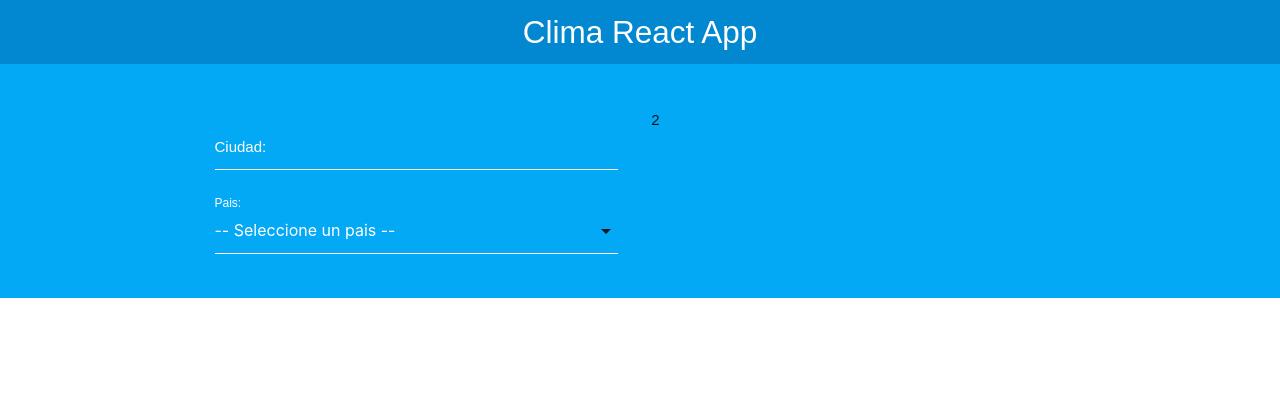
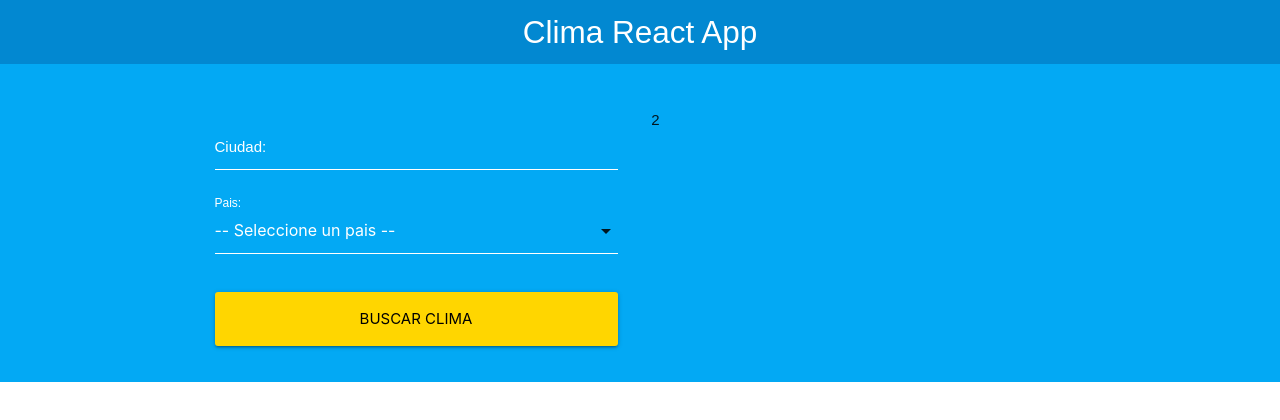
Before and after one commit to MauricioGarcia12/Weather-App-01, a React (Create React App) app: page / in a window 1280 px wide. Shown: the top 420 px of the page. Built offline with nearby package versions, Linux system fonts and the light colour scheme.

Commit message:
Validando formulario

```diff
--- a/src/components/Formulario.jsx
+++ b/src/components/Formulario.jsx
@@ -7,6 +7,8 @@
         pais: ''
     })
     const {ciudad, pais}=busqueda;
+
+    const [error,guardarError]=useState(false);
 
     //funcion que coloca los elementos en el state
     const handleChange = e =>{
@@ -19,8 +21,26 @@
         });
     }
 
+    const handleSubmit = e =>{
+        e.preventDefault();
+        //validar
+        if(ciudad.trim() === ''||pais.trim() === ''){
+            guardarError(true)
+            return;
+
+        }
+        guardarError(false);
+
+
+        //pasar al componente principal
+
+
+    }
     return (
-        <form>
+        <form
+        onSubmit={handleSubmit}
+        >
+            {error ? <p className='red darken-4 error'>Todos los campos son obligatorios</p> :null}
             <div className="input-field col s12">
                 <input
                     type="text"
@@ -49,7 +69,14 @@
                 </select>
                 <label htmlFor="pais">Pais: </label>
             </div>
+            <div className='input-field col s12'>
+                <input
+                type="submit"
+                value='Buscar Clima'
+                className='waves-effect waves-light btn-large btn-block yellow accent-4'
+                />
 
+            </div>
 
         </form>
 
```
